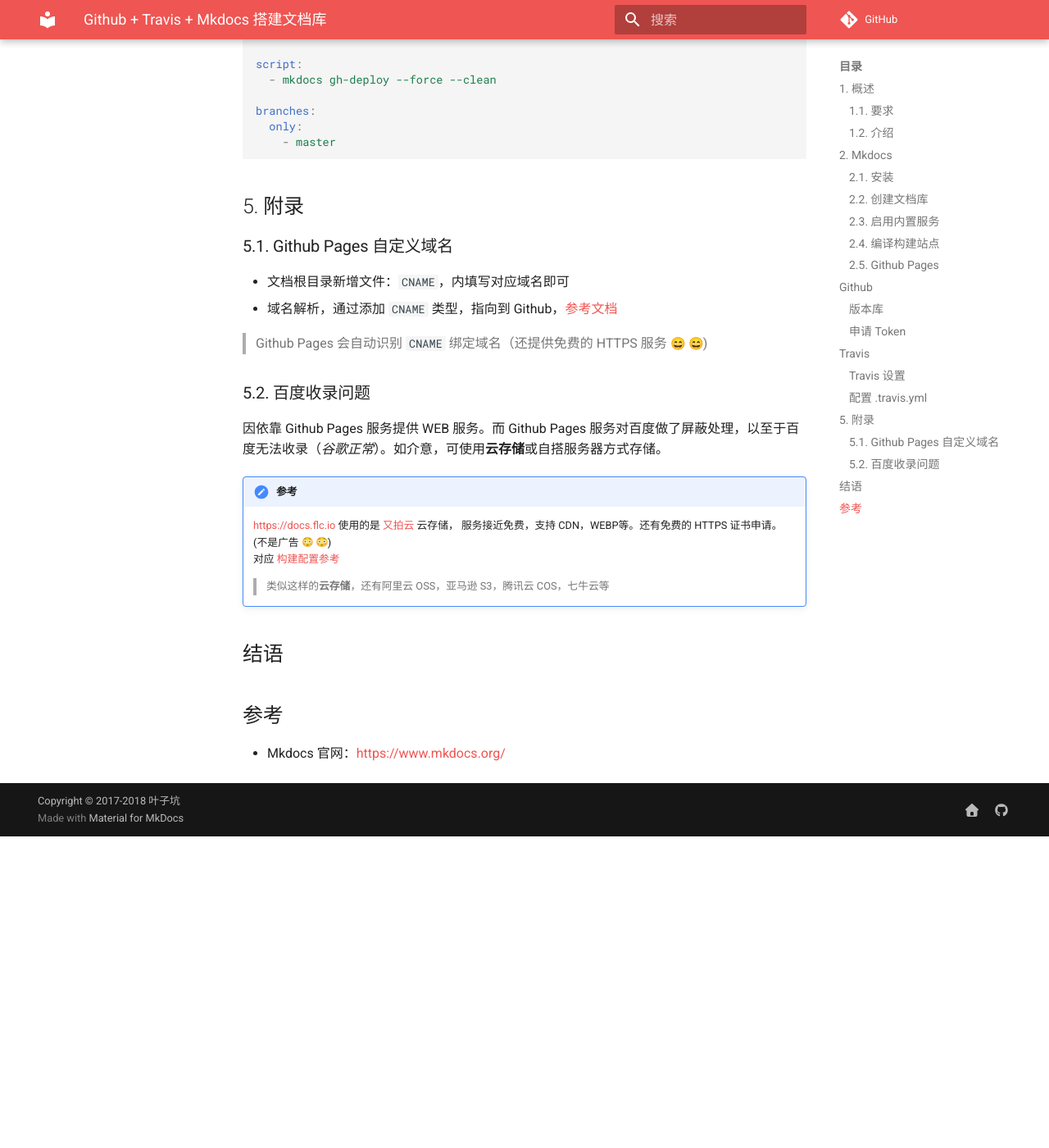
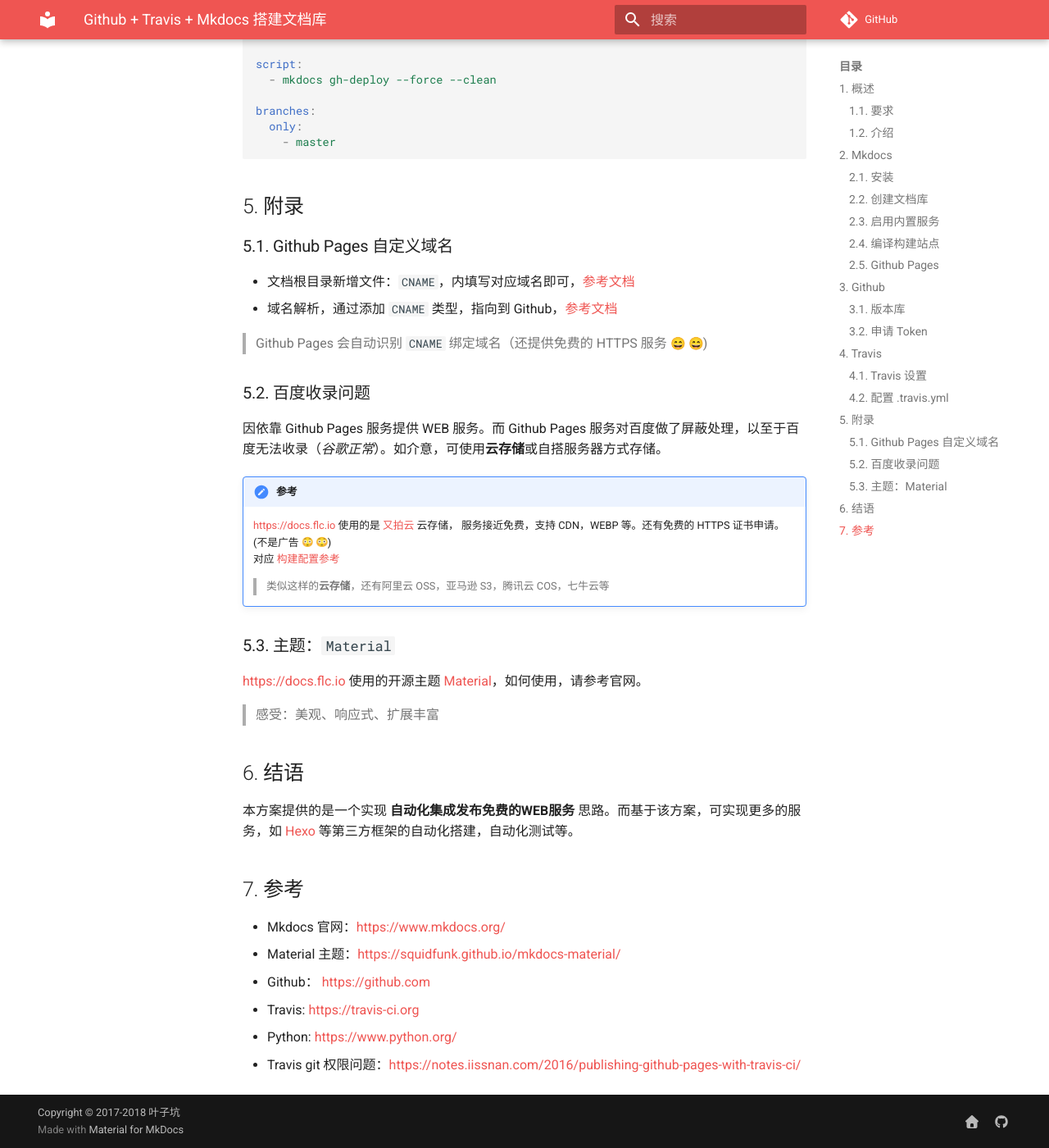
Before and after one commit to flc1125/docs, an MkDocs documentation site: the page built from docs/more/github-travis-mkdocs-document/index.md, in a window 1280 px wide and 1400 px high, scrolled down 3903 px. Shown: the whole window at 82% size. Built offline with MkDocs 1.6.1 and Material for MkDocs 9.7.7, drawn with Linux system fonts in a browser that asks for light colours; emoji names are drawn with the system emoji font; comment, search, counter and statistics services are not loaded; before the commit the page ends 4923 px from its top, so only the background shows below that; some of the changed text lies outside the part shown.

Commit message:
add 结语、参考

````diff
--- a/docs/more/github-travis-mkdocs-document/index.md
+++ b/docs/more/github-travis-mkdocs-document/index.md
@@ -67,15 +67,15 @@
 mkdocs gh-deploy
 ```
 
-## Github
+## 3. Github
 
-### 版本库
+### 3.1. 版本库
 
 创建仓库，提交代码。
 
 > 注意忽略 `site` 目录
 
-### 申请 Token
+### 3.2. 申请 Token
 
 - 访问地址：https://github.com/settings/tokens
 - 点击右侧 `Generate new token` 按钮
@@ -87,9 +87,9 @@
 
 ![](assets/github-token.gif)
 
-## Travis
+## 4. Travis
 
-### Travis 设置
+### 4.1. Travis 设置
 
 - 进入集成服务列表： https://travis-ci.org/account/repositories
 
@@ -110,7 +110,7 @@
 
 ![](assets/legacy-services.png)
 
-### 配置 `.travis.yml`
+### 4.2. 配置 `.travis.yml`
 
 仓库根目录创建文件 `.travis.yml`, 内容如下：
 
@@ -136,7 +136,7 @@
 
 ### 5.1. Github Pages 自定义域名
 
-- 文档根目录新增文件：`CNAME`，内填写对应域名即可
+- 文档根目录新增文件：`CNAME`，内填写对应域名即可，[参考文档](https://help.github.com/articles/setting-up-a-custom-subdomain/)
 - 域名解析，通过添加 `CNAME` 类型，指向到 Github，[参考文档](https://help.github.com/articles/quick-start-setting-up-a-custom-domain/)
 
 > Github Pages 会自动识别 `CNAME` 绑定域名（还提供免费的 HTTPS 服务 :smile: :smile:)
@@ -147,13 +147,26 @@
 
 !!! note "参考"
 
-    https://docs.flc.io 使用的是 [又拍云](https://www.upyun.com/) 云存储， 服务接近免费，支持 CDN，WEBP等。还有免费的 HTTPS 证书申请。(不是广告 :flushed: :flushed:)
+    https://docs.flc.io 使用的是 [又拍云](https://www.upyun.com/) 云存储， 服务接近免费，支持 CDN，WEBP 等。还有免费的 HTTPS 证书申请。(不是广告 :flushed: :flushed:)
     对应 [构建配置参考](https://github.com/flc1125/docs/blob/eb7d7b6610b52895ba84ca51c24b1569a4c3e719/.travis.yml)
 
     > 类似这样的**云存储**，还有阿里云 OSS，亚马逊 S3，腾讯云 COS，七牛云等
 
-## 结语
+### 5.3. 主题：`Material`
 
-## 参考
+https://docs.flc.io 使用的开源主题 [Material](https://squidfunk.github.io/mkdocs-material/)，如何使用，请参考官网。
+
+> 感受：美观、响应式、扩展丰富
+
+## 6. 结语
+
+本方案提供的是一个实现 **自动化集成发布免费的WEB服务** 思路。而基于该方案，可实现更多的服务，如 [Hexo](https://hexo.io/) 等第三方框架的自动化搭建，自动化测试等。
+
+## 7. 参考
 
 - Mkdocs 官网：https://www.mkdocs.org/
+- Material 主题：https://squidfunk.github.io/mkdocs-material/
+- Github： https://github.com
+- Travis: https://travis-ci.org
+- Python: https://www.python.org/
+- Travis git 权限问题：https://notes.iissnan.com/2016/publishing-github-pages-with-travis-ci/
````
